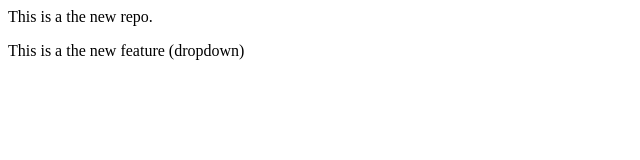
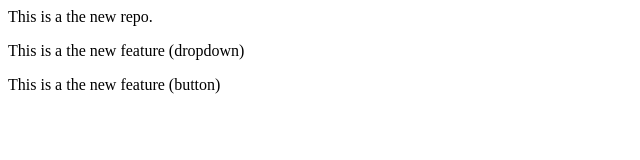
Before and after one commit to khan-shoheb/localrepo, a plain HTML site: page index.html in a window 1280 px wide. Shown: the whole page, without its empty margins (0-640 px from the left). Drawn offline with Linux system fonts and the light colour scheme.

Commit message:
Add both features

```diff
--- a/index.html
+++ b/index.html
@@ -1,2 +1,3 @@
 <p>This is a the new repo.</p>
 <p>This is a the new feature (dropdown)</p>
+<p>This is a the new feature (button)</p>
```
